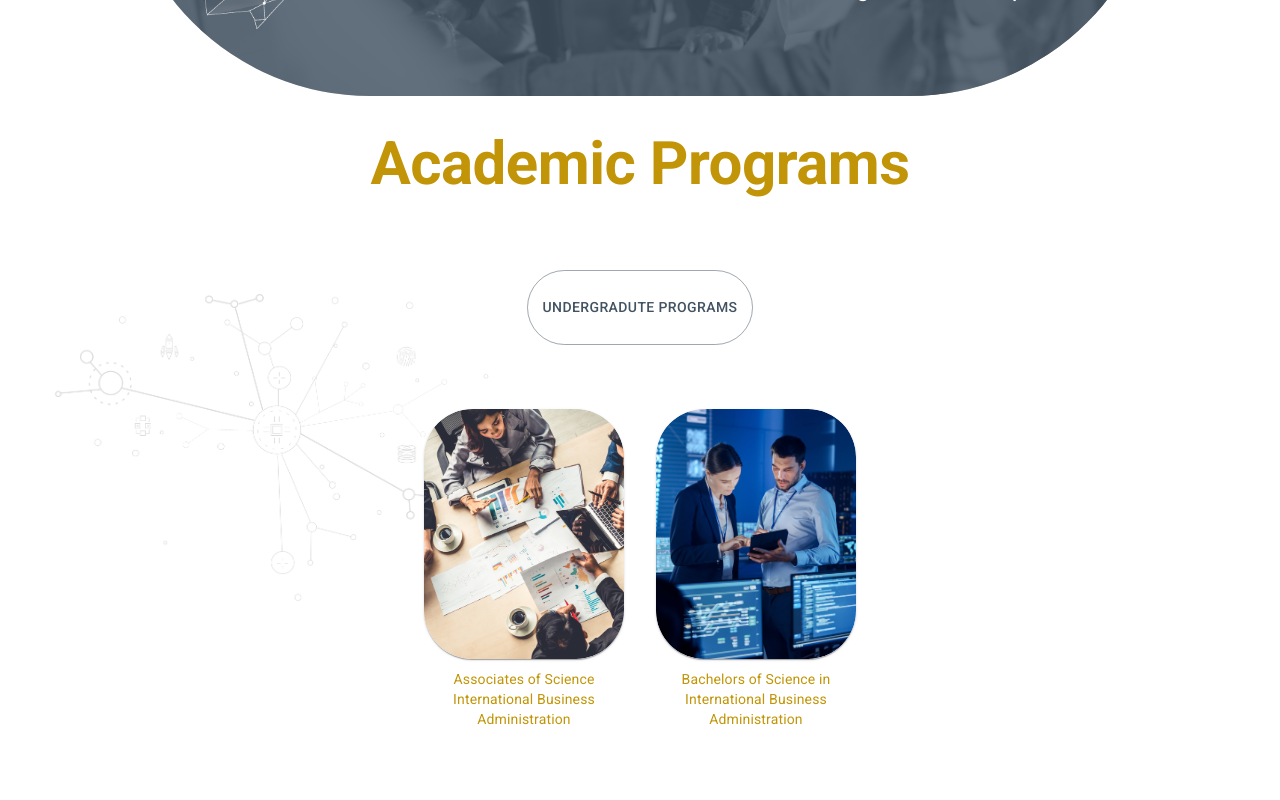
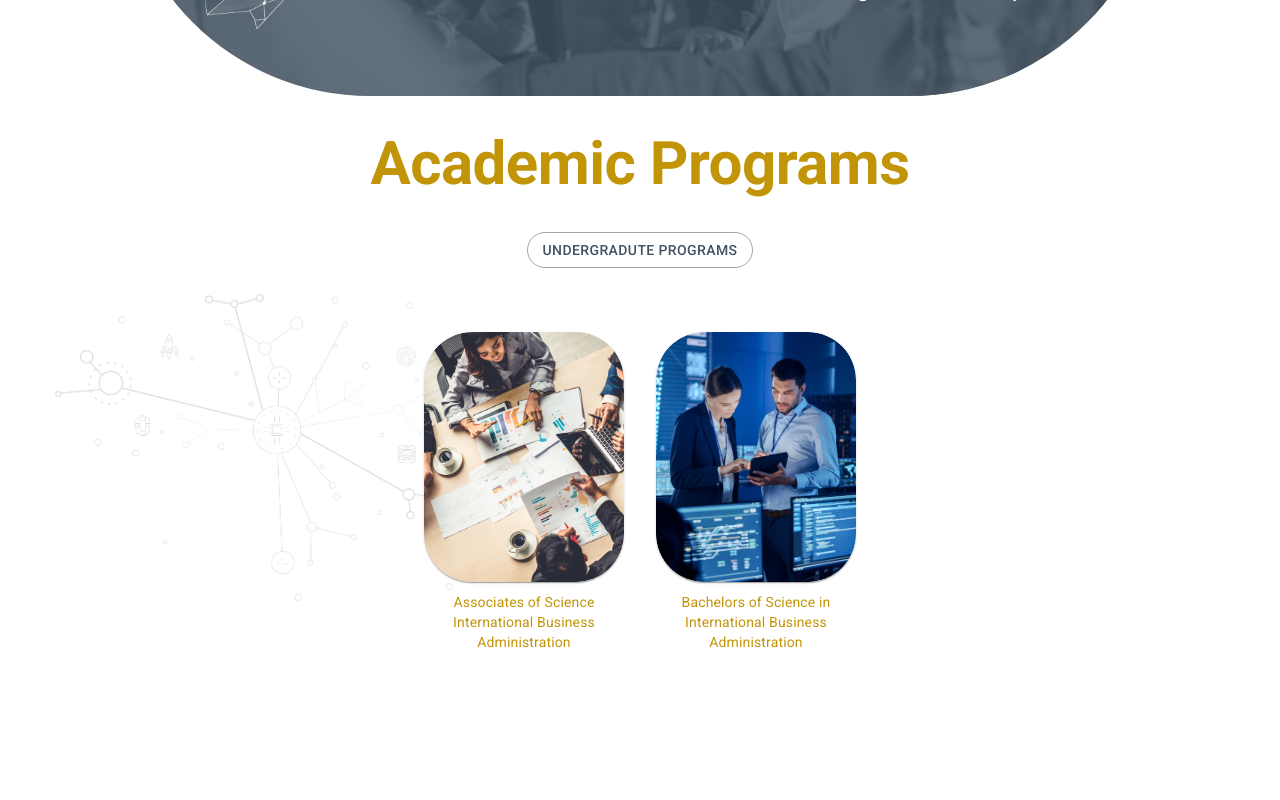
Before and after one commit to lortiz24/cuc-university, a Next.js app: page / in a window 1280 px wide. Shown: the part 940-1740 px from the top of the page. Built offline with nearby package versions, Linux system fonts and the light colour scheme.

Commit message:
se arregla buton de undergraduate programs

```diff
--- a/src/components/home/UndergraduatePrograms.tsx
+++ b/src/components/home/UndergraduatePrograms.tsx
@@ -16,15 +16,6 @@ export const UndergraduatePrograms = ({ underGraduatePrograms }: Props) => {
             marginTop: 4,
             height: '100%',
             width: '100%',
-            display: 'flex',
-            flexDirection: 'row',
-            justifyContent: {
-                xs: 'start',
-                sm: 'start',
-                md: 'start',
-                lg: 'start',
-                xl: 'center',
-            },
             backgroundImage: `url(${origin}/assets/figura2.png)`,
             backgroundRepeat: 'no-repeat',
             backgroundPosition: { xs: 'top 15rem right 5rem', sm: 'left' },
--- a/src/components/layouts/MainLayout.tsx
+++ b/src/components/layouts/MainLayout.tsx
@@ -13,15 +13,12 @@ interface Props {
 
 export const MainLayout = ({ children, title = 'Cuc University', description = 'Informacion sobre Cuc university' }: Props) => {
     return (
-        <Box sx={{
-            flexFlow: 1
-        }}>
+        <>
             <Head>
                 <title>{title}</title>
                 <meta name="author" content="Cuc University" />
                 <meta name="description" content={description} />
                 <meta name="keywords" content={`${title}`} />
-
                 <meta property="og:title" content={`Información sobre ${title}`} />
                 <meta property="og:description" content={`Esta es la página sobre ${title}`} />
                 {/* <meta property="og:image" content={`${origin}/img/banner.png`} /> */}
@@ -29,6 +26,7 @@ export const MainLayout = ({ children, title = 'Cuc University', description = '
             </Head>
 
             <NavbarUi />
+
 
             {/* <div style={{
                 padding: '0rem 10rem',
@@ -49,7 +47,6 @@ export const MainLayout = ({ children, title = 'Cuc University', description = '
             }>
                 {children}
             </Container> */}
-
-        </Box>
+        </>
     )
 }
--- a/src/pages/index.tsx
+++ b/src/pages/index.tsx
@@ -1,6 +1,4 @@
-import { Inter } from 'next/font/google'
 import { MainLayout } from '@/components/layouts/MainLayout'
-import { CircleImage } from '@/components/circle-image/CircleImage'
 import { ProgramsHome } from '@/components/home/ProgramsHome'
 import { CucUniversityHome } from '@/components/home/CucUniversityHome'
 import { ComponentWithPadding } from '@/components/layouts/ComponentWithPadding'
@@ -15,7 +13,6 @@ interface Props {
   graduatePrograms: ProgramItem[];
   underGraduatePrograms: ProgramItem[];
 }
-
 
 const HomePage: NextPage<Props> = ({ graduatePrograms, underGraduatePrograms }) => {
   return (
@@ -45,5 +42,4 @@ export const getStaticProps: GetStaticProps = async (ctx) => {
   }
 }
 
-
 export default HomePage
```
